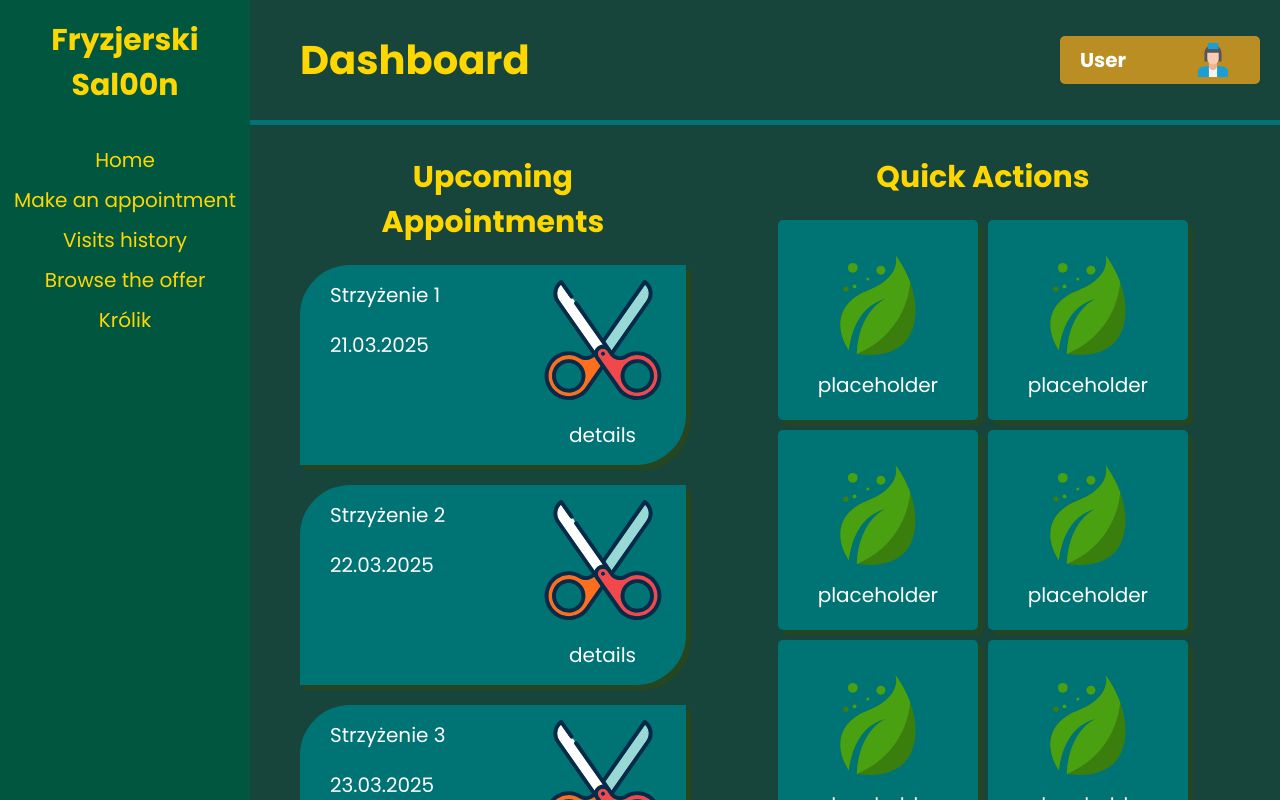
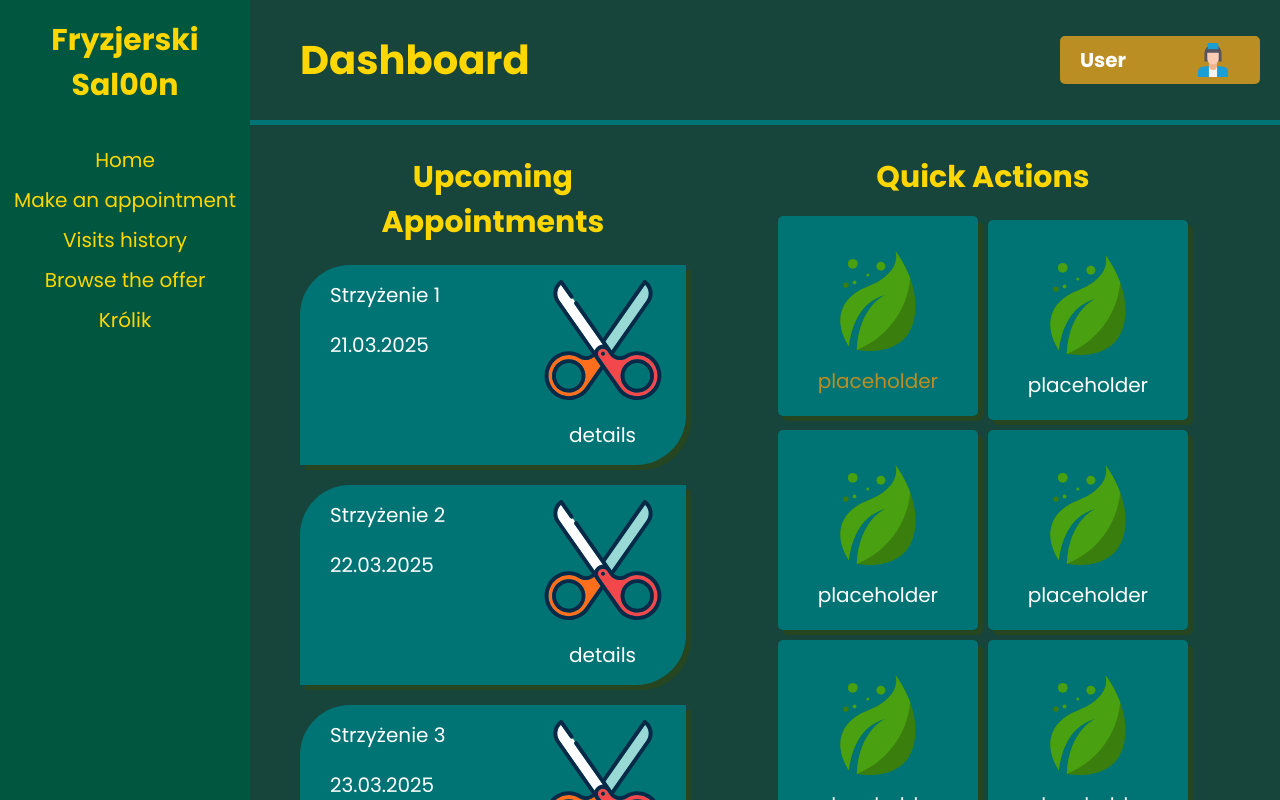
Before and after one commit to pdlc-t/hairdressing-sal00n-frontend, a React (Create React App) app: page /home in a window 1280 px wide. In both pictures the pointer is over the element 877 px from the left and 320 px from the top of the page. Built offline with nearby package versions, Linux system fonts and the light colour scheme.

Commit message:
Changed the shape of product/service card, added subtle animations to Home page

```diff
--- a/src/components/item-card/sal00n-item-card.module.css
+++ b/src/components/item-card/sal00n-item-card.module.css
@@ -10,7 +10,7 @@
     position: relative;
     width: 100%;
     height: 100%;
-    transition: transform 0.6s;
+    transition: transform 1s;
     transform-style: preserve-3d;
 }
 
@@ -34,7 +34,7 @@
     display: flex;
     align-items: center;
     justify-content: center;
-    border-radius: 100px; /* Dostosowane do nowej wysokości */
+    border-radius: 75px 0px 75px 0px; /* Dostosowane do nowej wysokości */
     padding: 25px;
     box-shadow: 0 4px 12px rgba(0, 0, 0, 0.15);
     background-color: #007474;
--- a/src/components/tiles-grid/tiles-grid.module.css
+++ b/src/components/tiles-grid/tiles-grid.module.css
@@ -25,6 +25,12 @@
   border-radius: 5px;
   color: #ffffff;
   box-shadow: 5px 5px 0px 0px #254621;
+  transition: 0.5s;
+}
+
+.tile:hover {
+  transform: translateY(-0.25rem);
+  color: #ba8e23;
 }
 
 .tileIcon {
--- a/src/components/upcoming-appointments-list/upcoming-appointmenst-list.module.css
+++ b/src/components/upcoming-appointments-list/upcoming-appointmenst-list.module.css
@@ -34,6 +34,12 @@
   background: #007474;
   color: white;
   box-shadow: 5px 5px 0px 0px #254621;
+  transition: 0.5s;
+}
+
+.cardContainer:hover {
+  transform: translateY(-0.25rem);
+  color: #ba8e23;
 }
 
 .cardContainer .serviceName {
```
